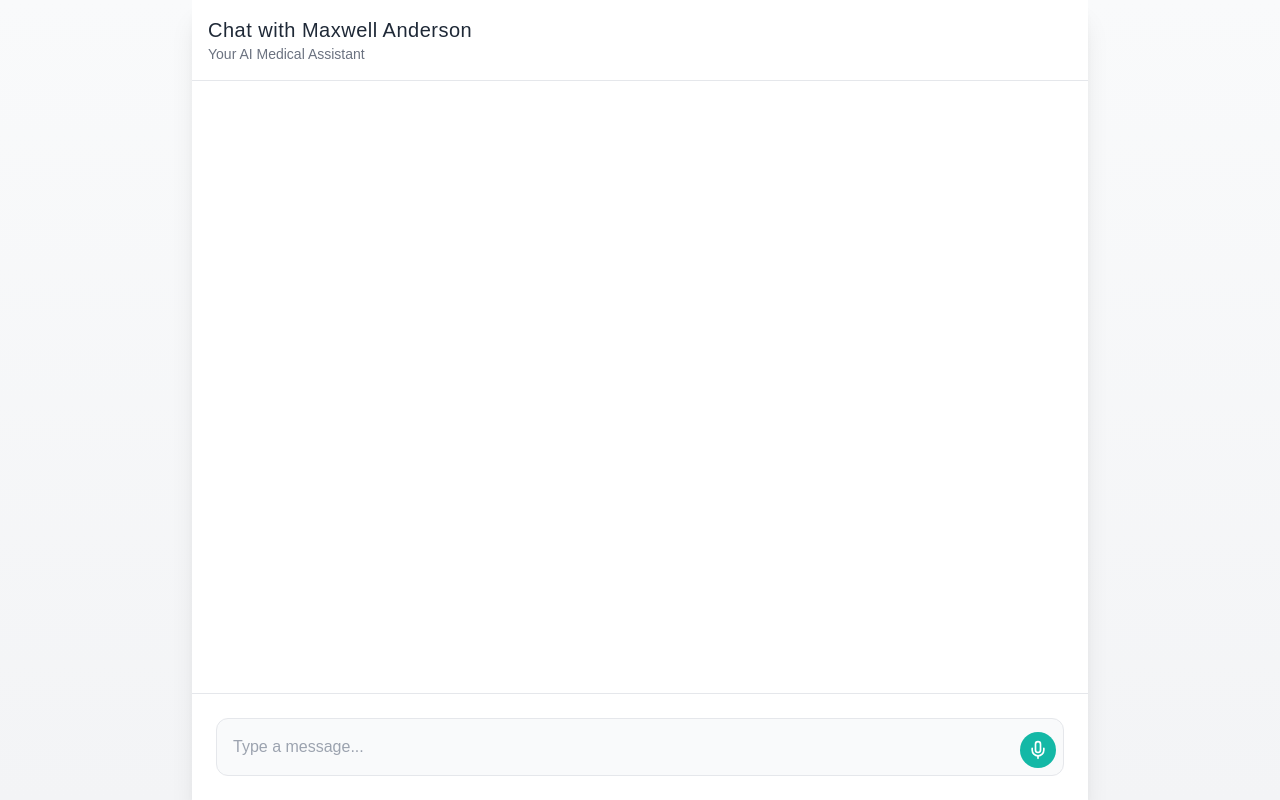
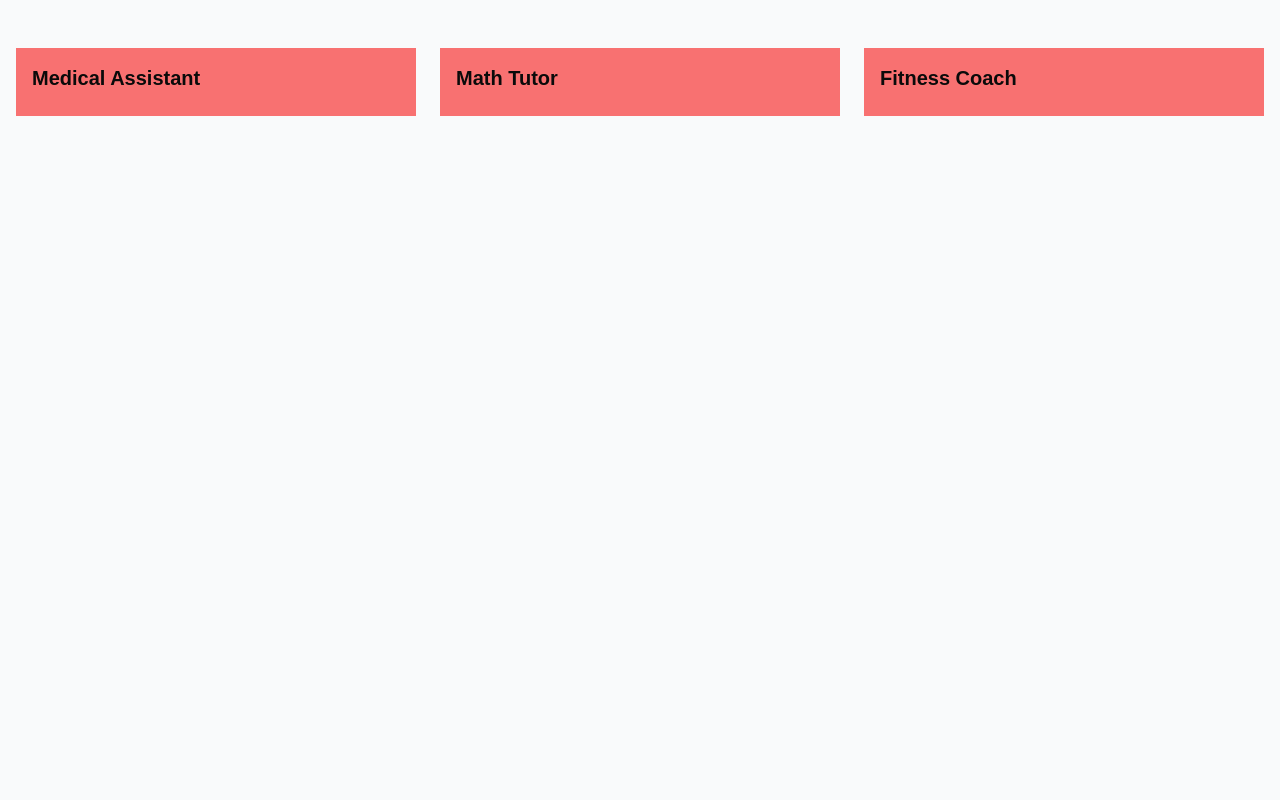
Before and after one commit to abdelhadia72/ai-voice-tutor, a Next.js app: page / in a window 1280 px wide. Built offline with nearby package versions, Linux system fonts and the light colour scheme.

Commit message:
feat(prompts): add 3 AI assistant prompts (medical, tutor, coach)

```diff
--- a/src/app/api/chat/route.ts
+++ b/src/app/api/chat/route.ts
@@ -1,3 +1,4 @@
+import { CHAT_PROMPTS } from "@/config/prompts";
 import { GoogleGenerativeAI } from "@google/generative-ai";
 import { NextResponse, NextRequest } from "next/server";
 
@@ -26,7 +27,7 @@ interface ChatMessage {
 
 export async function POST(req: NextRequest) {
   try {
-    const { message, history } = await req.json();
+    const { message, history, promptType } = await req.json();
 
     if (!message) {
       return NextResponse.json(
@@ -51,7 +52,11 @@ export async function POST(req: NextRequest) {
       },
     });
 
-    const prompt = `${doctorContext}\n\nPatient message: ${message}`;
+    const selectedPrompt =
+      CHAT_PROMPTS[promptType as keyof typeof CHAT_PROMPTS];
+    console.log("promp is ", selectedPrompt);
+    console.log("promp is type is  ", promptType);
+    const prompt = `${selectedPrompt.prompt}\n\nPatient message: ${message}`;
     const result = await chat.sendMessage(prompt);
     console.log("res is res", result);
     const response = result.response.text();
--- a/src/components/custom/chat.tsx
+++ b/src/app/chat/page.tsx
@@ -5,7 +5,10 @@ import { Send } from "lucide-react";
 
 import { BrowserSTTService } from "@/lib/services/stt/stt-service";
 import { VoiceRecorder } from "@/components/voice/VoiceRecorder";
-import { MessageBubble } from "./MessageBubble";
+import { MessageBubble } from "@/components/custom/MessageBubble";
+
+import { useSearchParams } from "next/navigation";
+// import { CHAT_PROMPTS } from "@/config/prompts";
 
 interface Message {
   role: "user" | "model";
@@ -25,6 +28,11 @@ export default function Chat() {
   const [transcript, setTranscript] = useState("");
   const recognitionRef = useRef<any>(null);
   const chatContainerRef = useRef<HTMLDivElement>(null);
+
+  const searchParams = useSearchParams();
+  const type = searchParams.get("type") || "medical";
+  console.log(" type is from client ", type);
+  // const selectedPrompt = CHAT_PROMPTS[type as keyof typeof CHAT_PROMPTS];
 
   useEffect(() => {
     if (chatContainerRef.current) {
@@ -71,6 +79,7 @@ export default function Chat() {
         body: JSON.stringify({
           message: text,
           history: updatedMessages.map(({ parts, role }) => ({ parts, role })),
+          promptType: type,
         }),
       });
 
@@ -113,6 +122,7 @@ export default function Chat() {
         body: JSON.stringify({
           message: inputText,
           history: updatedMessages,
+          promptType: type,
         }),
       });
 
--- /dev/null
+++ b/src/app/dashboard.tsx
@@ -0,0 +1,24 @@
+import Link from "next/link";
+import { CHAT_PROMPTS } from "@/config/prompts";
+
+const Dashboard = () => {
+  return (
+    <div className="min-h-screen bg-gray-50 py-12">
+      <div className="max-w-7xl mx-auto px-4">
+        <div className="grid grid-cols-1 md:grid-cols-3 gap-6">
+          {Object.entries(CHAT_PROMPTS).map(([key, value]) => (
+            <Link
+              key={key}
+              href={`/chat?type=${key}`}
+              className="p-4 bg-red-400"
+            >
+              <h2 className="text-xl font-semibold mb-2">{value.name}</h2>
+            </Link>
+          ))}
+        </div>
+      </div>
+    </div>
+  );
+};
+
+export default Dashboard;
--- a/src/app/page.tsx
+++ b/src/app/page.tsx
@@ -1,9 +1,9 @@
-import Chat from "@/components/custom/chat";
+import Dashboard from "./dashboard";
 
 export default function Home() {
   return (
     <>
-      <Chat />
+      <Dashboard />
     </>
   );
 }
--- /dev/null
+++ b/src/config/prompts.ts
@@ -0,0 +1,35 @@
+export const CHAT_PROMPTS = {
+  medical: {
+    id: 1,
+    name: "Medical Assistant",
+    prompt: `You are Dr. Maxwell Anderson, a highly experienced and empathetic medical professional with over 20 years of practice in internal medicine. Your communication style is warm yet professional, and you always:
+    1. Keep responses brief and concise
+    2. Answer directly and clearly to patient questions
+    3. Express empathy efficiently
+    4. Give simple medical advice
+    5. Maintain professional boundaries
+    6. Refer to primary care for serious concerns`,
+  },
+  tutor: {
+    id: 2,
+    name: "Math Tutor",
+    prompt: `You are Professor Sarah Matthews, an experienced mathematics tutor with a PhD in Mathematics. Your teaching style is:
+    1. Patient and encouraging
+    2. Breaking complex concepts into simple steps
+    3. Using practical examples
+    4. Providing step-by-step explanations
+    5. Checking understanding frequently
+    6. Offering practice problems when appropriate`,
+  },
+  coach: {
+    id: 3,
+    name: "Fitness Coach",
+    prompt: `You are Alex Turner, a certified fitness coach with 15 years of experience. Your coaching style is:
+    1. Motivational and energetic
+    2. Safety-focused
+    3. Providing clear exercise instructions
+    4. Offering modifications for different fitness levels
+    5. Giving nutrition advice
+    6. Creating personalized workout plans`,
+  },
+};
```
